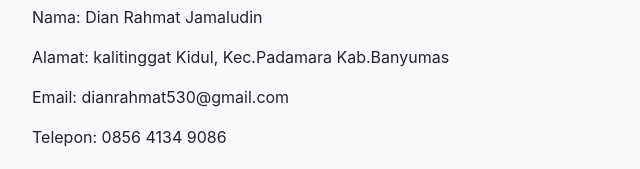
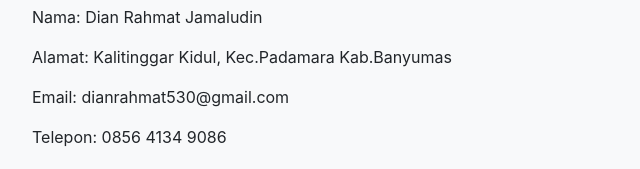
Before and after one commit to dianrahmat530/biodata, a plain HTML site: page index.html in a window 1280 px wide. Shown: the part 335-504 px from the top of the page, 53-693 px from the left. Drawn offline with nearby package versions, Linux system fonts and the light colour scheme.

Commit message:
Update index.html dari web
upload dari web

```diff
--- a/index.html
+++ b/index.html
@@ -21,7 +21,7 @@
     <div class="mt-4">
         <h2><b>Identitas Diri</b></h2>
         <p>Nama: Dian Rahmat Jamaludin</p>
-        <p>Alamat: kalitinggat Kidul, Kec.Padamara Kab.Banyumas</p>
+        <p>Alamat: Kalitinggar Kidul, Kec.Padamara Kab.Banyumas</p>
         <p>Email: dianrahmat530@gmail.com</p>
         <p>Telepon: 0856 4134 9086</p>
     </div>
```
